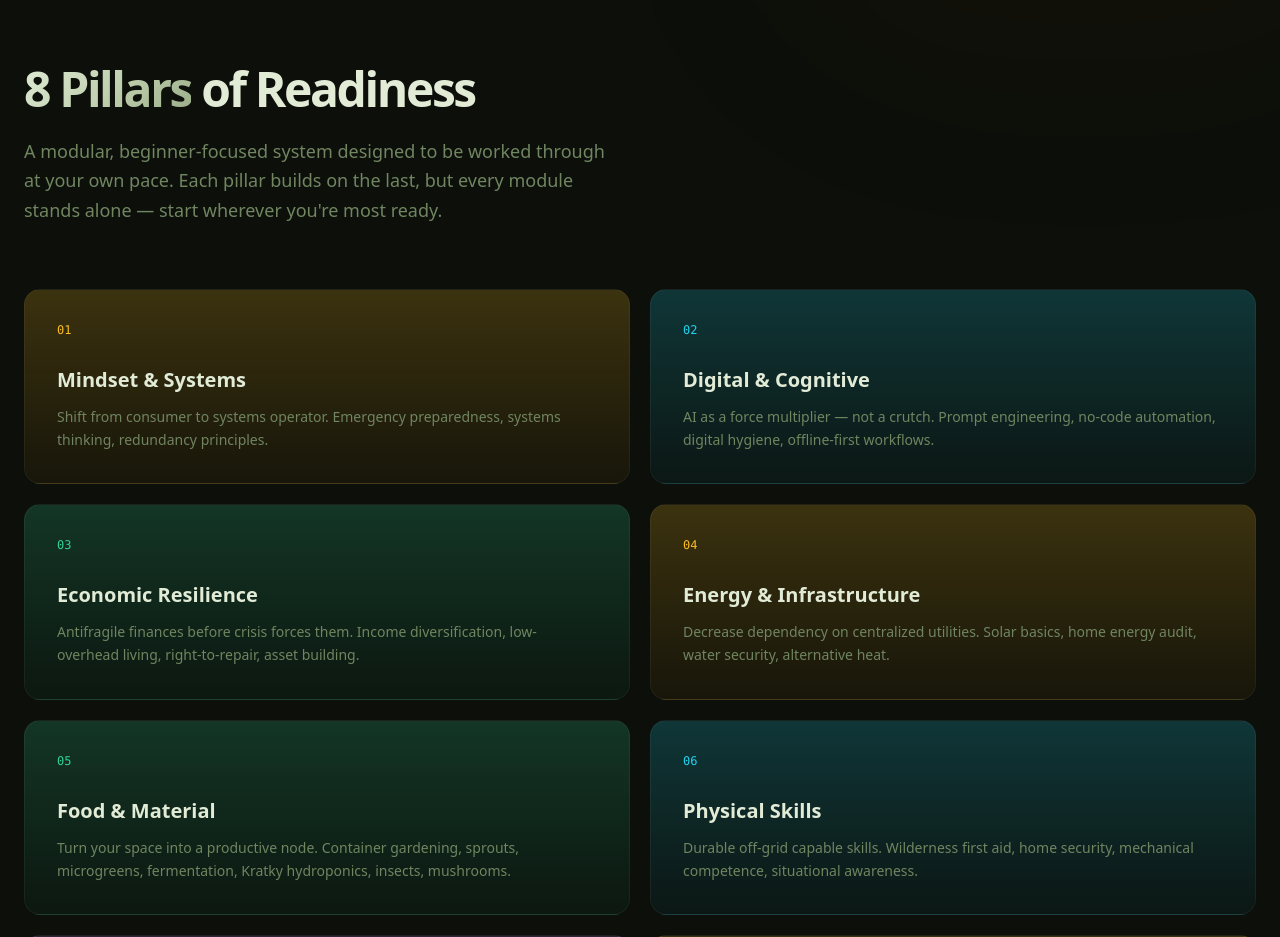
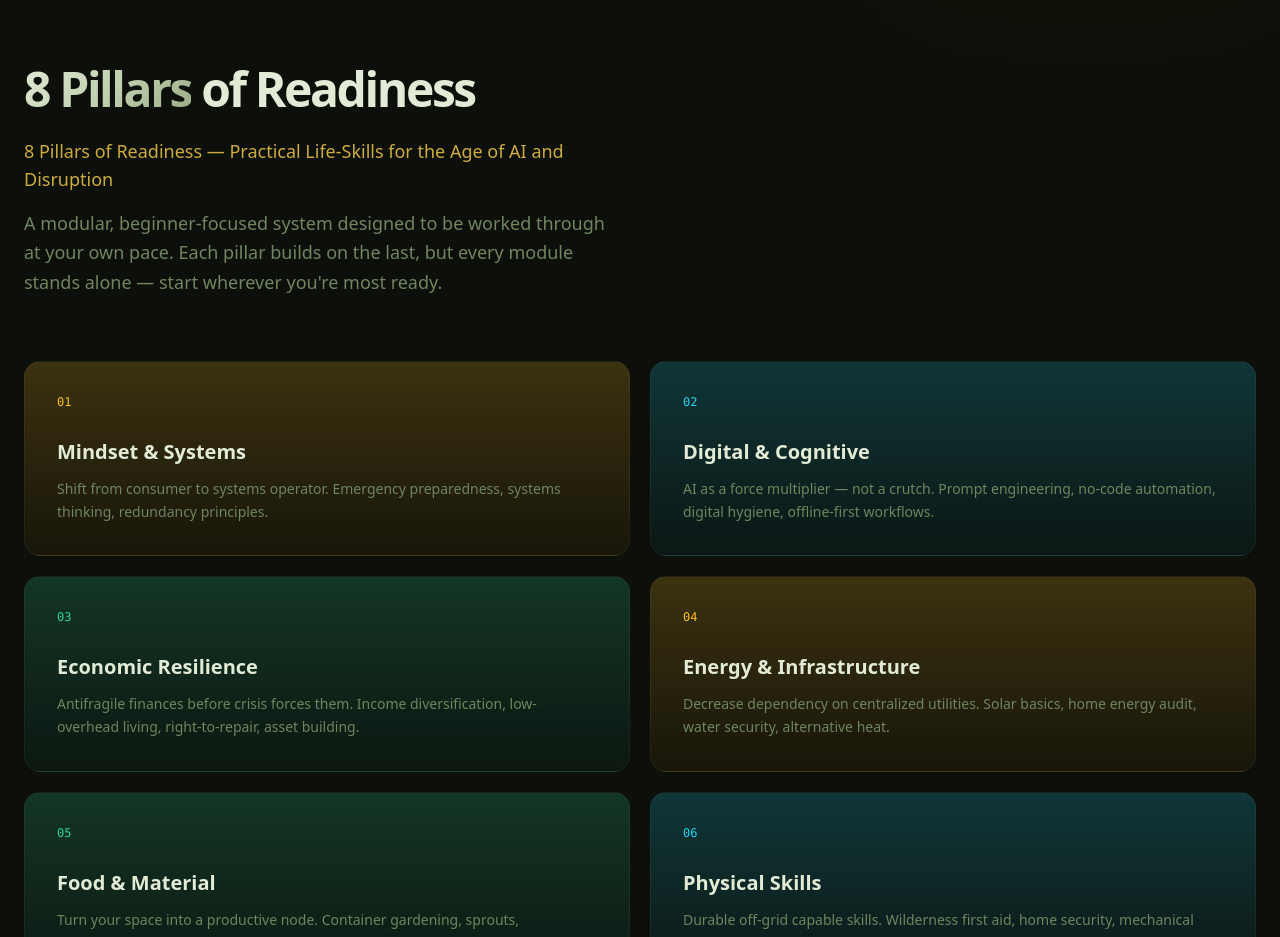
Before and after one commit to boktoday/okready-landing, a React (Vite) app: page / in a window 1280 px wide. Shown: the part 980-1917 px from the top of the page. Built offline with nearby package versions, Linux system fonts and the light colour scheme.

Commit message:
Pillars: added subtitle under heading

```diff
--- a/src/components/Pillars.tsx
+++ b/src/components/Pillars.tsx
@@ -88,6 +88,9 @@ export default function Pillars() {
             <span className="gradient-text">8 Pillars</span>{' '}
             <span className="text-earth-100">of Readiness</span>
           </h2>
+          <p className="text-base md:text-lg text-amber-300/80 font-medium mb-4">
+            8 Pillars of Readiness — Practical Life-Skills for the Age of AI and Disruption
+          </p>
           <p className="text-lg text-earth-400 leading-relaxed">
             A modular, beginner-focused system designed to be worked through at your own pace.
             Each pillar builds on the last, but every module stands alone — start wherever you're most ready.
```
